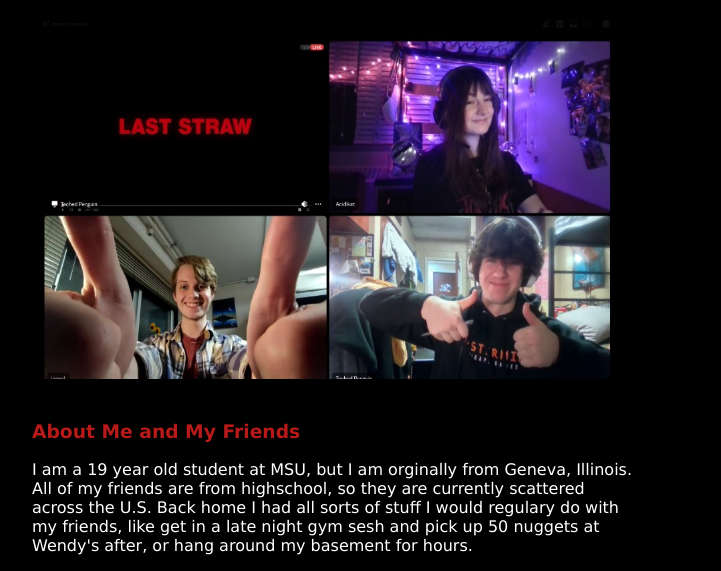
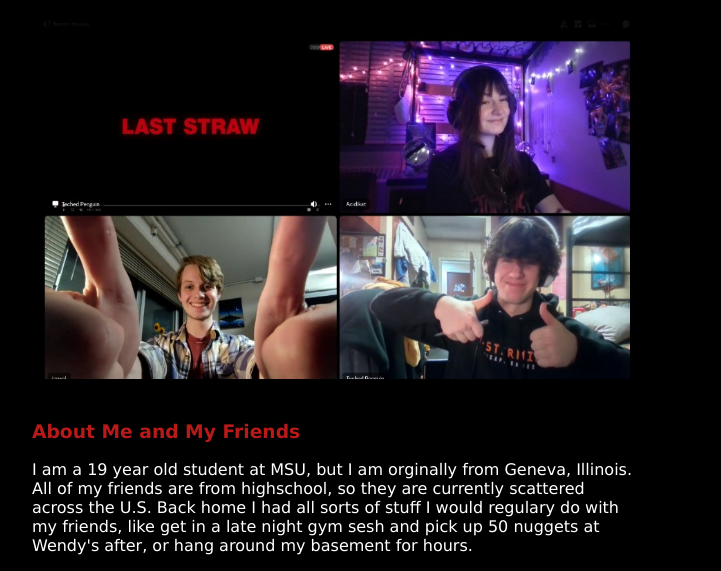
Before and after one commit to katautumnw/katautumnw.github.io, a plain HTML site: page index.html in a window 1280 px wide. Shown: the part 208-779 px from the top of the page, without its empty margins (78-799 px from the left). Drawn offline with Linux system fonts and the light colour scheme.

Commit message:
changedimagesize

```diff
--- a/index.html
+++ b/index.html
@@ -8,7 +8,7 @@
         <div class="margin2">
              <h1 style="font-family: 'Lucida Sans', 'Lucida Sans Regular', 'Lucida Grande', 'Lucida Sans Unicode', Geneva, Verdana, sans-serif, monospace;">
                 Katie Autumn Wilson and the Horror Trio!</h1>
-            <img src="images/HorrorTrio3.jpg" width="580" height="360">
+            <img src="images/HorrorTrio3.jpg" width="600" height="360">
         </div>
         <div class="margin1">
              <h3>About Me and My Friends</h3>
```
